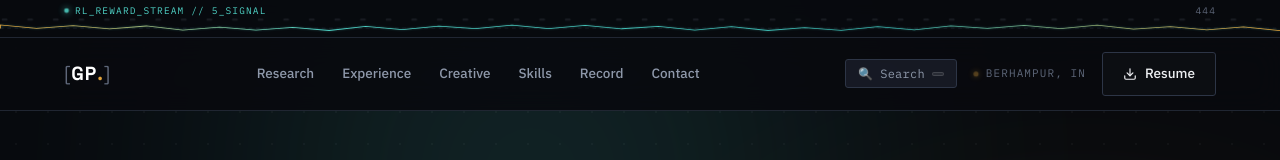
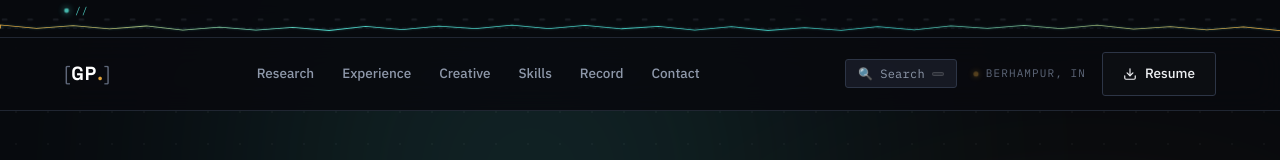
Before and after one commit to giridhari-9777/giridhari-portfolio, a plain HTML site: page index.html in a window 1280 px wide. Shown: the top 160 px of the page. Drawn offline with Linux system fonts and the light colour scheme.

Commit message:
Update index.html

```diff
--- a/index.html
+++ b/index.html
@@ -69,8 +69,8 @@
 <!-- ===== SIGNAL STRIP (film-strip x RL reward-signal) ===== -->
 <div class="signalstrip" aria-hidden="true" title="Real-time 5-signal RL reward waveform">
   <div class="signal-hud-meta mono">
-    <span class="hud-live-tag"><span class="hud-pulse"></span>RL_REWARD_STREAM // 5_SIGNAL</span>
-    <span class="hud-freq" id="hudFreq">444</span>
+    <span class="hud-live-tag"><span class="hud-pulse"></span>// </span>
+    <span class="hud-freq" id="hudFreq"></span>
   </div>
   <svg viewBox="0 0 1400 44" preserveAspectRatio="none" id="signalSvg">
     <defs>
```
